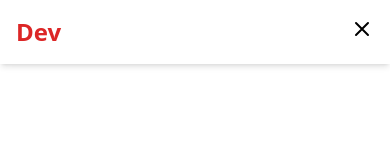
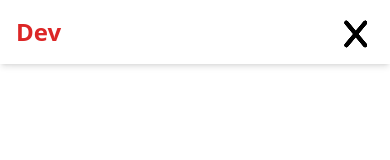
Before and after one commit to kalala22/DevChretien_portfolio, a Vue app: page / in a window 390 px wide. Both pictures are taken after a click on the button 362 px from the left and 29 px from the top of the page. Shown: the top 160 px of the page. Built offline with nearby package versions, Linux system fonts and the light colour scheme; grey boxes are pictures that could not be loaded.

Commit message:
feat:ajout du memu hamburger

```diff
--- a/src/components/NavbarView.vue
+++ b/src/components/NavbarView.vue
@@ -47,25 +47,41 @@ const links = ref([
       <div class="md:hidden">
         <button @click="toggleMenu" class="text-primary focus:outline-none">
           <!-- Icône Hamburger (s'affiche si le menu est fermé) -->
-          <svg v-if="!isMenuOpen" class="w-6 h-6" fill="none" stroke="currentColor" viewBox="0 0 24 24" xmlns="http://www.w3.org/2000/svg">
+          <!-- <svg v-if="!isMenuOpen" class="w-6 h-6" fill="none" stroke="currentColor" viewBox="0 0 24 24" xmlns="http://www.w3.org/2000/svg">
             <path stroke-linecap="round" stroke-linejoin="round" stroke-width="2" d="M4 6h16M4 12h16m-7 6h7"></path>
-          </svg>
+          </svg> -->
           <!-- Icône Fermer 'X' (s'affiche si le menu est ouvert) -->
-          <svg v-else class="w-6 h-6" fill="none" stroke="currentColor" viewBox="0 0 24 24" xmlns="http://www.w3.org/2000/svg">
+          <!-- <svg class="w-6 h-6" fill="none" stroke="currentColor" viewBox="0 0 24 24" xmlns="http://www.w3.org/2000/svg">
             <path stroke-linecap="round" stroke-linejoin="round" stroke-width="2" d="M6 18L18 6M6 6l12 12"></path>
-          </svg>
+          </svg> -->
+          <div v-if="!isMenuOpen" class="text-2xl">
+            <!-- Icône Hamburger -->
+           <font-awesome-icon icon="bars" />
+          </div>
+
         </button>
       </div>
 
     </nav>
+
+    <!-- <div v-else class="w-6 h-6">
+            <font-awesome-icon icon="x" />
+          </div> -->
 
     <!-- Menu Mobile en plein écran (Overlay) -->
     <!-- 'v-if="isMenuOpen"' : ce bloc n'existe dans le DOM que si le menu est ouvert -->
     <div v-if="isMenuOpen" class="md:hidden fixed inset-0 bg-secondary z-40 flex flex-col items-center justify-center space-y-8">
       <div v-for="link in links" :key="link.name" class="text-primary text-3xl font-bold">
         <!-- Cliquer sur un lien ferme aussi le menu -->
+          <div class="absolute top-4 right-4">
+            <button @click="toggleMenu" class="text-primary focus:outline-none">
+              <font-awesome-icon icon="x" />
+            </button>
+         </div>
         <a href="#" @click="toggleMenu">{{ link.name }}</a>
       </div>
+
     </div>
+
   </header>
 </template>
```
